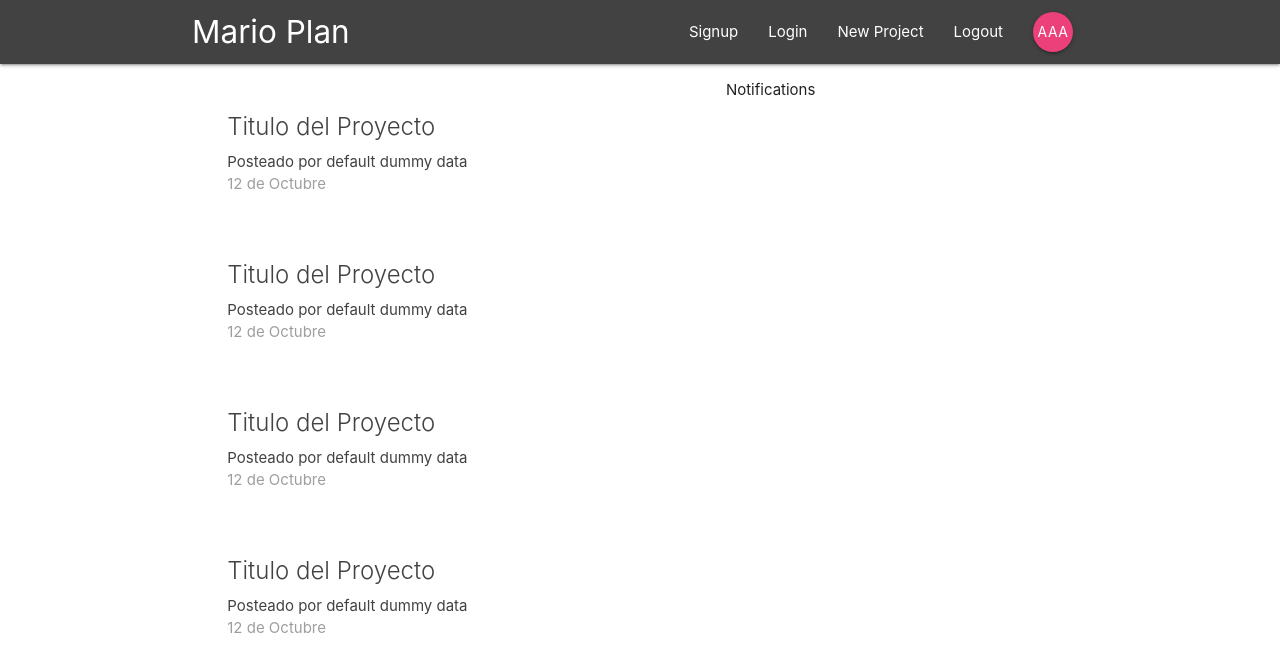
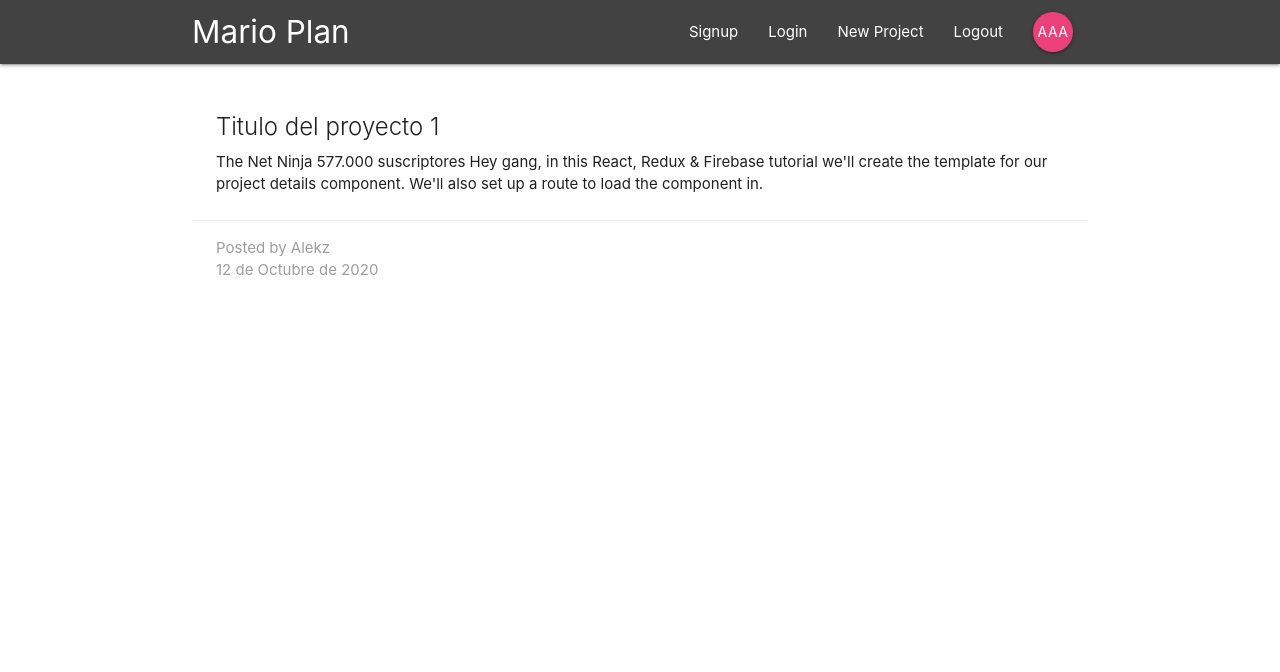
Before and after one commit to alekz7/ProjectsDashboard, a React (Create React App) app: page /project/1 in a window 1280 px wide. Shown: the top 672 px of the page. Built offline with nearby package versions, Linux system fonts and the light colour scheme.

Commit message:
dashboard route details

```diff
--- a/src/App.js
+++ b/src/App.js
@@ -2,14 +2,17 @@ import React from 'react';
 import {BrowserRouter, Switch, Route} from 'react-router-dom';
 import Navbar from './components/layout/Navbar';
 import Dashboard from './components/dashboard/Dashboard';
+import ProjectDetails from './components/projects/ProjectDetails'
 function App() {
   return (
     <BrowserRouter>
       <div className="App">
         <Navbar />
         <Switch>
-          <Route path='/'
+          <Route exact path='/'
             component={Dashboard}/>
+          <Route path='/project/:id'
+            component={ProjectDetails}/>
         </Switch>
       </div>
     </BrowserRouter>
--- a/src/components/projects/ProjectDetails.js
+++ b/src/components/projects/ProjectDetails.js
@@ -0,0 +1,27 @@
+import React from 'react'
+
+const ProjectDetails = (props) => {
+  const id = props.match.params.id;
+  return (
+    <div className="container section project-details">
+      <div className="card z-depth-0">
+        <div className="card-content">
+          <span className="card-title">
+            Titulo del proyecto {id}
+          </span>
+          <p>
+          The Net Ninja
+          577.000 suscriptores
+          Hey gang, in this React, Redux & Firebase tutorial we'll create the template for our project details component. We'll also set up a route to load the component in.
+          </p>
+        </div>
+        <div className="card-action gret lighten-4 grey-text">
+          <div>Posted by Alekz</div>
+          <div>12 de Octubre de 2020</div>
+        </div>
+      </div>
+    </div>
+  )
+}
+
+export default ProjectDetails;
```
